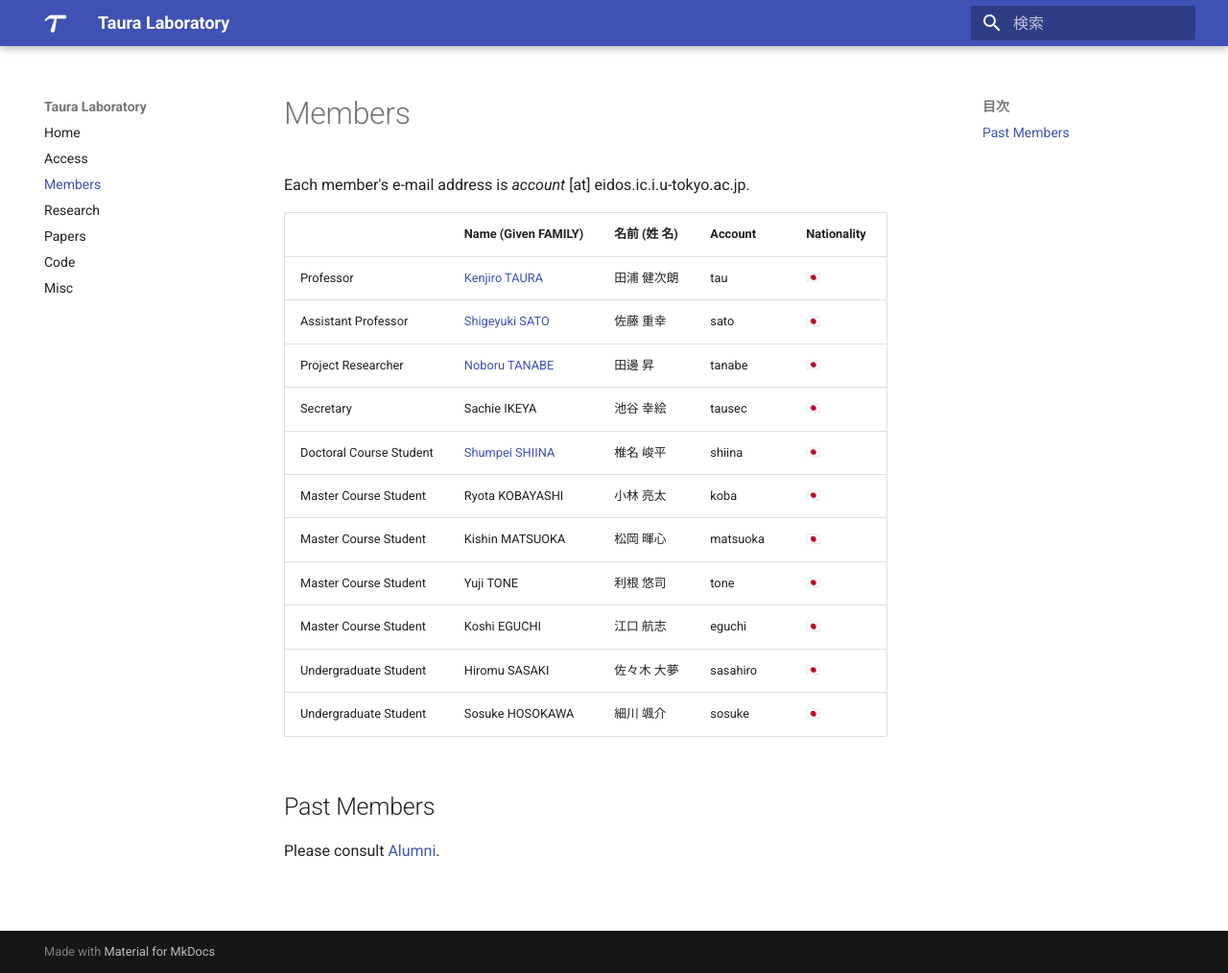
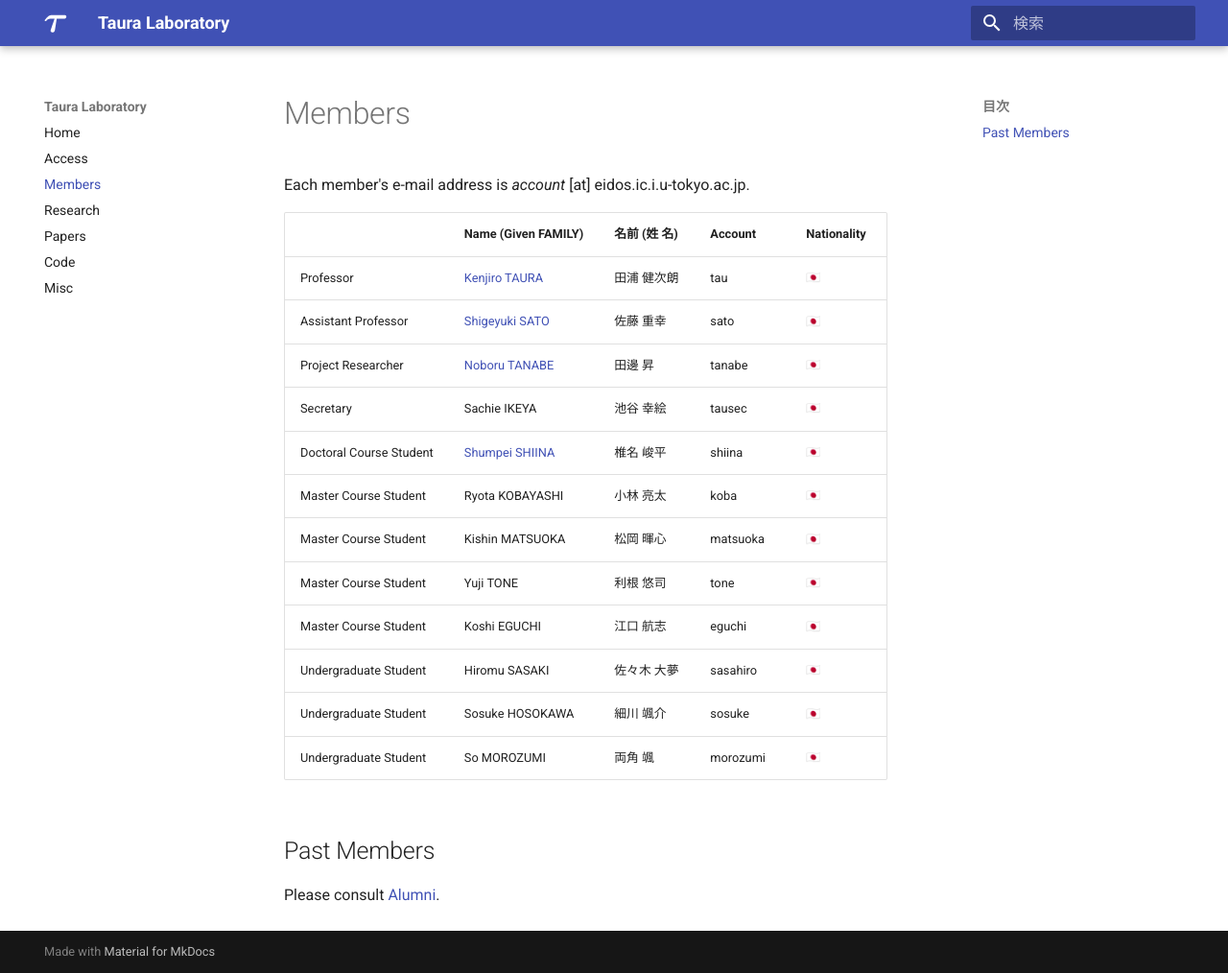
Before and after one commit to Yukayo/taura-lab, an MkDocs documentation site: the page built from docs/members.md, in a window 1280 px wide and 1014 px high. Shown: the whole window at 96% size. Built offline with MkDocs 1.6.1 and Material for MkDocs 9.7.7, drawn with Linux system fonts in a browser that asks for light colours; emoji names are drawn with the system emoji font.

Commit message:
Update members.md

```diff
--- a/docs/members.md
+++ b/docs/members.md
@@ -15,6 +15,7 @@ Each member's e-mail address is _account_ [at] eidos.ic.i.u-tokyo.ac.jp.
 |Master Course Student|Koshi EGUCHI|江口 航志|eguchi|:jp:|
 |Undergraduate Student|Hiromu SASAKI|佐々木 大夢|sasahiro|:jp:|
 |Undergraduate Student|Sosuke HOSOKAWA|細川 颯介|sosuke|:jp:|
+|Undergraduate Student|So MOROZUMI|両角 颯|morozumi|:jp:|
 
 ## Past Members
 
```
